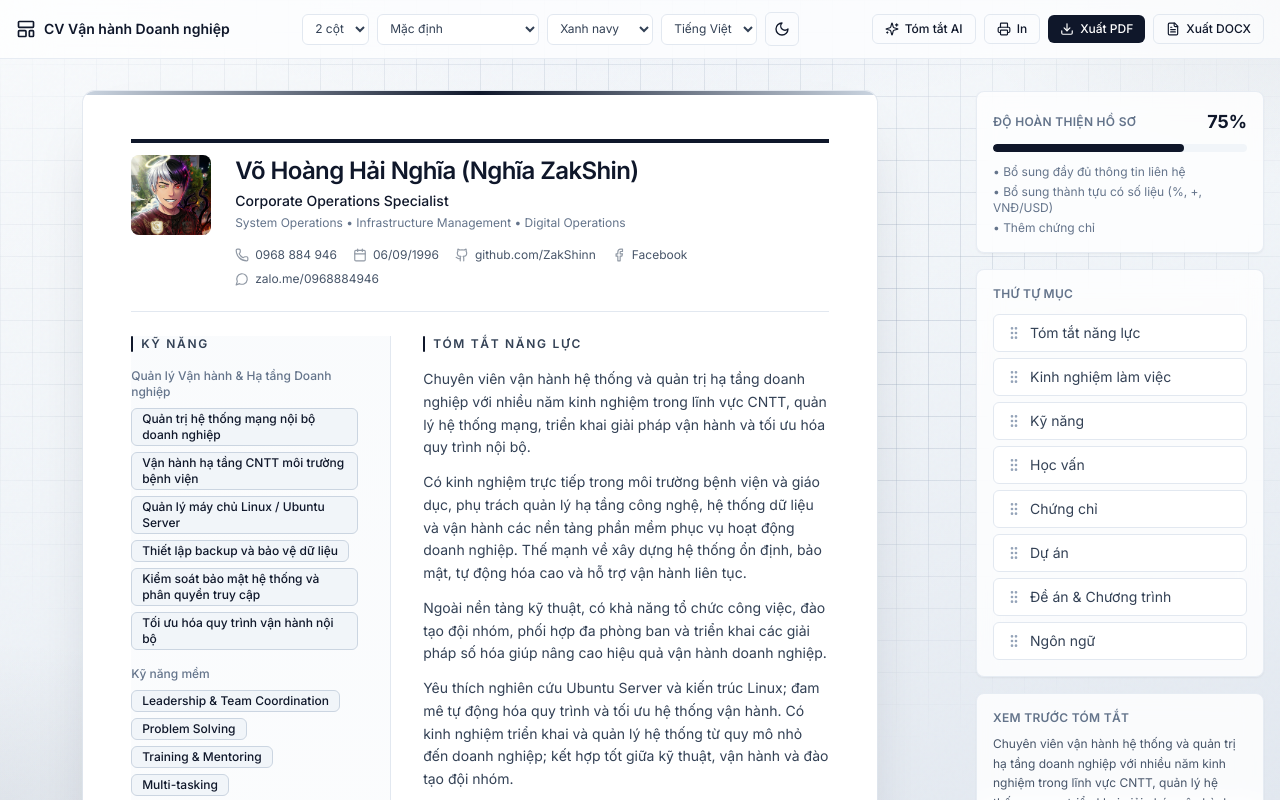
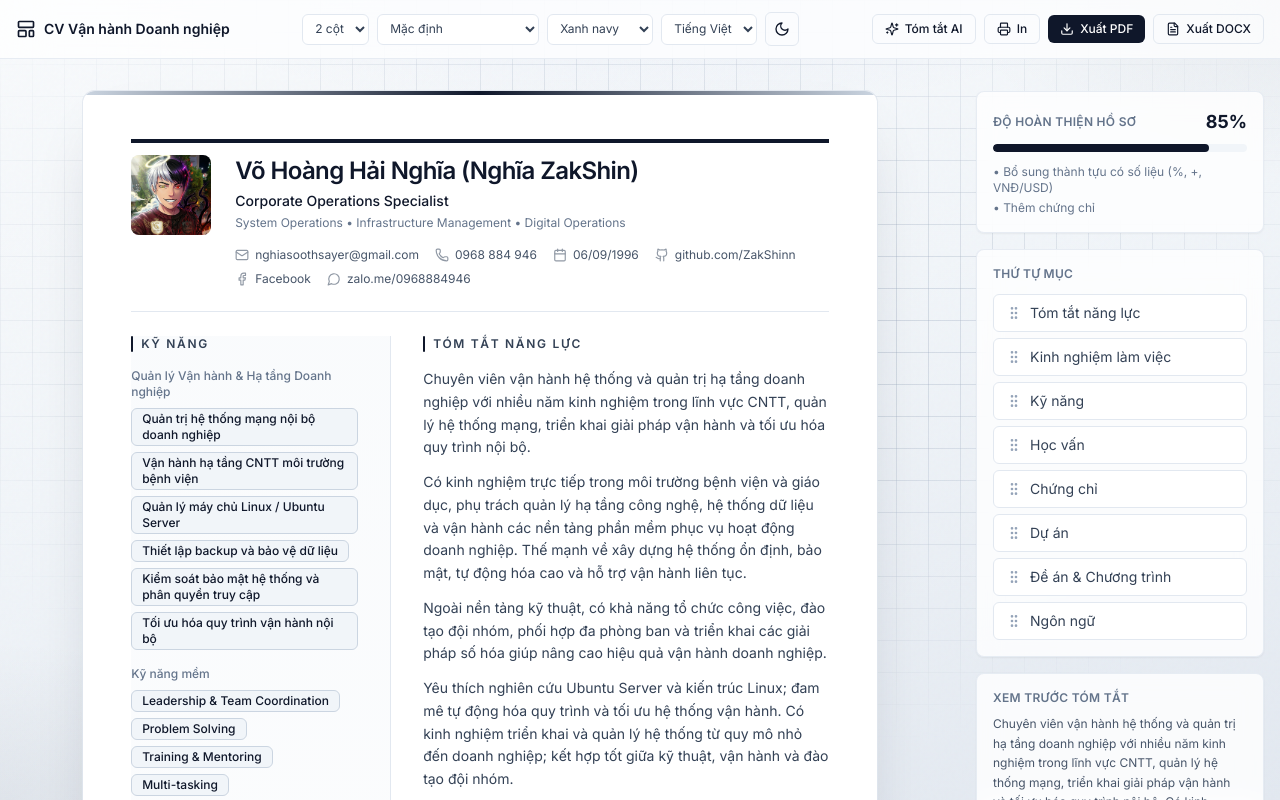
Before and after one commit to ZakShinn/CV_Template_Corporate_Operations, a Next.js app: page / in a window 1280 px wide. Shown: the top 800 px of the page. Built offline with nearby package versions, Linux system fonts and the light colour scheme.

Commit message:
tối ưu, add mail

```diff
--- a/src/resume-basic.ts
+++ b/src/resume-basic.ts
@@ -12,6 +12,7 @@ export const resumeBasic: ResumeBasicSource = {
     tagline:
       "System Operations • Infrastructure Management • Digital Operations",
     contact: {
+      email: "nghiasoothsayer@gmail.com",
       phone: "0968 884 946",
       dateOfBirth: "06/09/1996",
       github: "github.com/ZakShinn",
```
